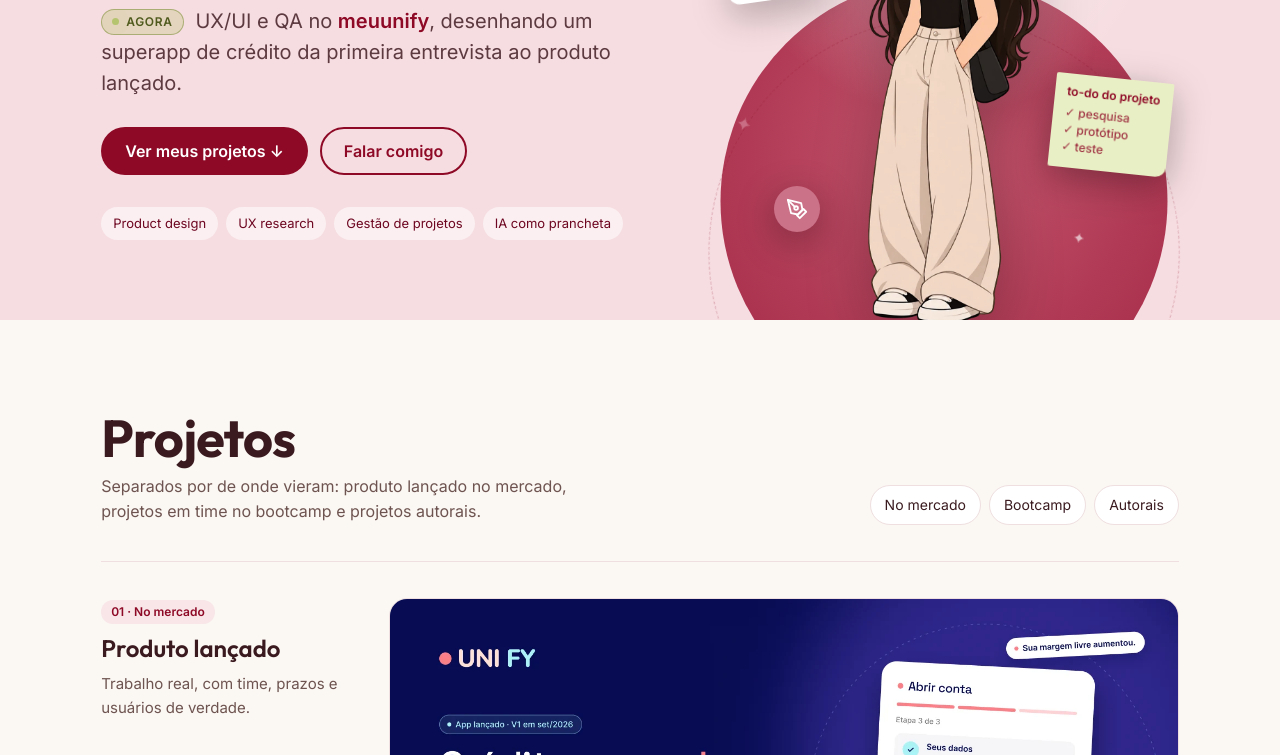
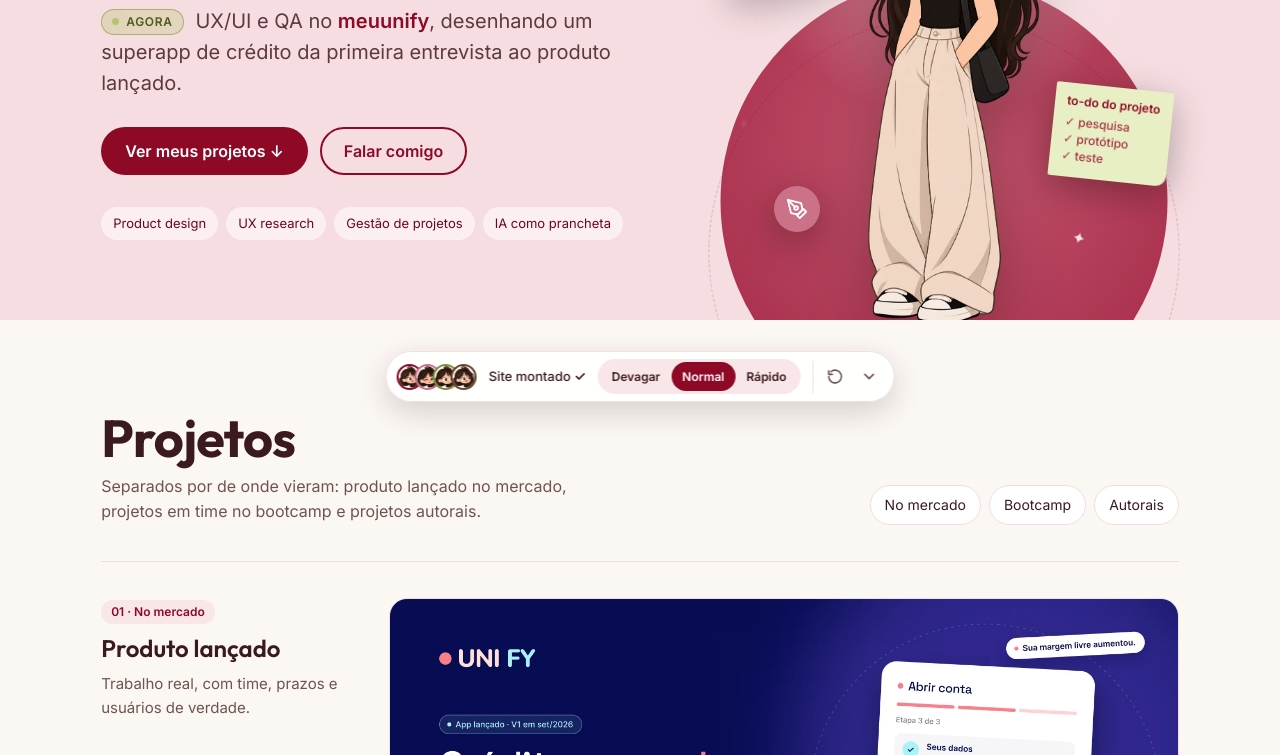
Before and after one commit to moraeslais/moraeslais.github.io, a plain HTML site: page index.html in a window 1280 px wide. Shown: the part 380-1135 px from the top of the page. Drawn offline with Linux system fonts and the light colour scheme.

Commit message:
Add files via upload

```diff
--- /dev/null
+++ b/intro.js
@@ -0,0 +1,186 @@
+/* Abertura: as carinhas da Laís montam o topo do site, como cursores num arquivo do Figma.
+   Só na primeira visita, no máximo ~2,6 s, pulável, e nunca com "reduzir movimento". */
+(function(){
+  const q=new URLSearchParams(location.search);
+  let replay=false;try{replay=sessionStorage.getItem('lm-replay')==='1';sessionStorage.removeItem('lm-replay')}catch(e){}
+  const force=q.has('intro')||window.LM_INTRO_FORCE===true||replay;
+  let seen=false;try{seen=localStorage.getItem('lm-intro')==='1'}catch(e){}
+  const reduce=matchMedia('(prefers-reduced-motion: reduce)').matches;
+  const hero=document.querySelector('.hero');
+  window.LM_BUILD=force||(!seen&&!reduce);
+  if(!hero||(!force&&(seen||reduce))||location.hash&&location.hash!=='#topo'&&!force)return;
+  try{localStorage.setItem('lm-intro','1')}catch(e){}
+
+  const L=(document.documentElement.lang||'pt').slice(0,2);
+  const T={pt:['Entender','Desenhar','Validar','Entregar','Pular'],en:['Understand','Design','Validate','Ship','Skip'],es:['Entender','Diseñar','Validar','Entregar','Saltar']}[L]||[];
+  const st=document.createElement('style');
+  st.textContent=`
+  .intro-on .hero-t>*{opacity:0}
+  .intro-on .hero .stagewrap>*{opacity:0}
+  .intro-on .hero .wrap{position:relative;z-index:1}
+  .hero .in-cover{position:absolute;inset:0;background:var(--bg);z-index:0;pointer-events:none}
+  .in-cur{position:fixed;left:0;top:0;z-index:9999;pointer-events:none;display:flex;align-items:flex-start;gap:2px;will-change:transform;filter:drop-shadow(0 6px 10px rgba(58,26,31,.22))}
+  .in-cur svg{width:20px;height:22px;flex:none}
+  .in-cur .lab{display:flex;align-items:center;gap:6px;margin-top:14px;padding:4px 10px 4px 4px;border-radius:999px;font:600 13px/1 Inter,system-ui,sans-serif;color:#fff;white-space:nowrap}
+  .in-cur .lab img{width:24px;height:24px;border-radius:50%;background:#fff;object-fit:cover}
+  .in-check{position:fixed;z-index:9998;pointer-events:none;width:34px;height:34px;border-radius:50%;display:grid;place-items:center;background:#B5C46F;color:#2a3410;font:700 18px/1 Inter;box-shadow:0 6px 16px rgba(0,0,0,.18)}
+  .in-skip{position:fixed;right:18px;bottom:18px;z-index:10000;border:0;border-radius:999px;padding:9px 16px;font:600 13px Inter,system-ui,sans-serif;background:light-dark(#3a1a1f,#f6e9ea);color:light-dark(#fff,#1c0f12);cursor:pointer;opacity:.85}
+  .in-skip:hover,.in-skip:focus-visible{opacity:1}`;
+  document.head.appendChild(st);
+  document.documentElement.classList.add('intro-on');
+
+  const cover=document.createElement('div');cover.className='in-cover';hero.appendChild(cover);
+  const C=[['#8E0926','img/lais-cara.webp'],['#CB7288','img/cara-pisca.webp'],['#7d8c38','img/cara-surpresa.webp'],['#6A4228','img/lais-cara.webp']];
+  const curs=C.map(([c,src],i)=>{const d=document.createElement('div');d.className='in-cur';d.setAttribute('aria-hidden','true');
+    d.innerHTML=`<svg viewBox="0 0 20 22"><path d="M2 2l15 8-6.5 1.6L7.5 18z" fill="${c}" stroke="#fff" stroke-width="1.6" stroke-linejoin="round"/></svg><span class="lab" style="background:${c}"><img src="${src}" alt="">${T[i]||''}</span>`;
+    document.body.appendChild(d);return d});
+  const skip=document.createElement('button');skip.className='in-skip';skip.type='button';skip.textContent=(T[4]||'Pular')+' ✕';document.body.appendChild(skip);
+
+  const anims=[];let done=false,timers=[];
+  const at=(ms,fn)=>timers.push(setTimeout(fn,ms));
+  const R=el=>el.getBoundingClientRect();
+  const W=innerWidth,H=innerHeight;
+  const starts=[[-60,-40],[W+40,H*.25],[-60,H+40],[W+40,H+40]];
+  const h1=hero.querySelector('h1'),sub=hero.querySelector('.sub'),me=hero.querySelector('.me'),btns=hero.querySelector('.btns');
+  const pt=(el,fx,fy)=>{if(!el)return[W/2,H/2];const r=R(el);let x=r.left+r.width*fx,y=r.top+r.height*fy;if(y>H-90){x=W*.62;y=H-110}return[Math.min(Math.max(x,16),W-140),y]};
+  const targets=[pt(h1,.55,.6),pt(sub,.35,.9),pt(me,.45,.35),pt(btns,.3,.7)];
+
+  function move(i,from,to,dur,delay){
+    const a=curs[i].animate([{transform:`translate(${from[0]}px,${from[1]}px)`},{transform:`translate(${to[0]}px,${to[1]}px)`}],{duration:dur,delay,easing:'cubic-bezier(.3,.7,.2,1)',fill:'forwards'});anims.push(a);return a}
+  function show(el,kf,dur){if(!el)return;el.style.opacity='1';const a=el.animate(kf,{duration:dur,easing:'cubic-bezier(.2,.8,.2,1)'});anims.push(a)}
+
+  // 1) Entender: o título se escreve
+  move(0,starts[0],targets[0],650,0);
+  at(560,()=>{const hello=hero.querySelector('.hello');[hello,h1].forEach(e=>show(e,[{clipPath:'inset(0 100% 0 0)',opacity:1},{clipPath:'inset(0 0 0 0)',opacity:1}],520))});
+  // 2) Desenhar: o fundo rosa é pintado a partir do cursor, e o texto aparece
+  move(1,starts[1],targets[1],700,180);
+  at(820,()=>{const r=R(hero),[x,y]=targets[1];const a=cover.animate([{clipPath:`circle(150% at ${x-r.left}px ${y-r.top}px)`},{clipPath:`circle(0% at ${x-r.left}px ${y-r.top}px)`}],{duration:620,easing:'cubic-bezier(.5,0,.2,1)',fill:'forwards'});anims.push(a);
+    [...hero.querySelectorAll('.stagewrap>*:not(.me):not(.bubble)')].forEach(e=>show(e,[{opacity:0},{opacity:1}],500));
+    [...hero.querySelectorAll('.hero-t>*:not(.hello):not(h1):not(.btns)')].forEach((e,k)=>at(120+k*70,()=>show(e,[{opacity:0,transform:'translateY(10px)'},{opacity:1,transform:'none'}],420)))});
+  // 3) Validar: a mascote entra
+  move(2,starts[2],targets[2],700,420);
+  at(1120,()=>{show(me,[{opacity:0,transform:'translateY(24px) scale(.94)'},{opacity:1,transform:'none'}],560);show(hero.querySelector('.bubble'),[{opacity:0},{opacity:1}],400)});
+  // 4) Entregar: botões + ✓
+  move(3,starts[3],targets[3],700,700);
+  at(1420,()=>{show(btns,[{opacity:0,transform:'scale(.96)'},{opacity:1,transform:'none'}],380);
+    const ck=document.createElement('div');ck.className='in-check';ck.textContent='✓';const[x,y]=targets[3];ck.style.left=(x-6)+'px';ck.style.top=(y-46)+'px';document.body.appendChild(ck);
+    const a=ck.animate([{transform:'scale(0)'},{transform:'scale(1.15)',offset:.6},{transform:'scale(1)'}],{duration:380,easing:'ease-out'});anims.push(a);at(900,()=>ck.animate([{opacity:1},{opacity:0}],{duration:250,fill:'forwards'}));at(1200,()=>ck.remove())});
+  // saída
+  at(2050,()=>curs.forEach((c,i)=>{const s=starts[(i+2)%4];move(i,targets[i],[s[0],s[1]],520,i*50)}));
+  at(2650,finish);
+
+  function finish(){if(done)return;done=true;timers.forEach(clearTimeout);anims.forEach(a=>{try{a.finish()}catch(e){}});
+    curs.forEach(c=>c.remove());cover.remove();skip.remove();document.querySelectorAll('.in-check').forEach(e=>e.remove());
+    hero.querySelectorAll('.hero-t>*,.stagewrap>*').forEach(e=>e.style.opacity='');
+    document.documentElement.classList.remove('intro-on');removeEventListener('keydown',onKey);window.LM_INTRO_DONE=true;dispatchEvent(new Event('lm-intro-done'))}
+  function onKey(e){if(e.key==='Escape')finish()}
+  skip.addEventListener('click',finish);addEventListener('keydown',onKey);
+  addEventListener('pointerdown',e=>{if(e.target!==skip)finish()},{once:true});
+  addEventListener('wheel',finish,{once:true,passive:true});
+})();
+
+/* Construção ao rolar: as carinhas-cursor desenham a caixa de cada elemento (como uma seleção no Figma),
+   a caixa vira esqueleto e o conteúdo aparece. Várias carinhas trabalham ao mesmo tempo. */
+(function(){
+  if(!window.LM_BUILD||!('IntersectionObserver' in window))return;
+  const L=(document.documentElement.lang||'pt').slice(0,2);
+  const LAB={pt:['Entender','Desenhar','Validar','Entregar'],en:['Understand','Design','Validate','Ship'],es:['Entender','Diseñar','Validar','Entregar']}[L]||[];
+  const C=[['#8E0926','img/lais-cara.webp'],['#CB7288','img/cara-pisca.webp'],['#7d8c38','img/cara-surpresa.webp'],['#6A4228','img/lais-cara.webp']];
+  const st=document.createElement('style');
+  st.textContent=`.bld-wait{opacity:0}
+  .bc{position:absolute;left:0;top:0;z-index:9999;pointer-events:none;display:flex;align-items:flex-start;gap:2px;will-change:transform;filter:drop-shadow(0 6px 10px rgba(58,26,31,.22))}
+  .bc svg{width:20px;height:22px;flex:none}
+  .bc .lab{display:flex;align-items:center;gap:6px;margin-top:14px;padding:4px 10px 4px 4px;border-radius:999px;font:600 13px/1 Inter,system-ui,sans-serif;color:#fff;white-space:nowrap}
+  .bc .lab img{width:24px;height:24px;border-radius:50%;background:#fff;object-fit:cover}
+  .bsel{position:absolute;z-index:9998;pointer-events:none;border:1.5px solid var(--c);background:color-mix(in srgb,var(--c) 6%,transparent);border-radius:4px;box-sizing:border-box}
+  .bsel i{position:absolute;width:7px;height:7px;background:#fff;border:1.5px solid var(--c);border-radius:1px}
+  .bsel i:nth-child(1){left:-4px;top:-4px}.bsel i:nth-child(2){right:-4px;top:-4px}.bsel i:nth-child(3){left:-4px;bottom:-4px}.bsel i:nth-child(4){right:-4px;bottom:-4px}
+  .bsel b{position:absolute;left:50%;bottom:-24px;transform:translateX(-50%);background:var(--c);color:#fff;font:600 11px/1 Inter,system-ui,sans-serif;padding:4px 6px;border-radius:4px;white-space:nowrap}
+  .bsel.sk{background:repeating-linear-gradient(90deg,color-mix(in srgb,var(--c) 10%,transparent) 0 40%,color-mix(in srgb,var(--c) 18%,transparent) 50%,color-mix(in srgb,var(--c) 10%,transparent) 60% 100%);background-size:200% 100%;animation:bsk 1s linear infinite}
+  @keyframes bsk{to{background-position:-200% 0}}`;
+  document.head.appendChild(st);
+  document.documentElement.style.overflowX='clip';
+  const SPEC=[['#projetos .sec-h','.sec-h>div>p,.jump'],['#projetos .group','.g-label>*:not(h3),.card'],['#processo','.psteps>li'],['#recomendacoes','.qgrid>figure'],['#sobre','.pstack,.about>*:not(.pstack)'],['#trajetoria','.tl-grid>*,.tl>*'],['#arquivos','.fold'],['#contato','.ct-card,.ct-left>*']];
+  const units=[];
+  SPEC.forEach(([sel,it])=>document.querySelectorAll(sel).forEach(root=>{
+    const head=root.querySelector('.g-label h3,h2,h3');
+    let items=it?[...root.querySelectorAll(it)]:[];
+    items=items.filter((e,i,a)=>!a.some(o=>o!==e&&o.contains(e)));
+    if(root.getBoundingClientRect().bottom<0)return;
+    const els=[head,...items].filter(Boolean);
+    els.forEach(e=>e.classList.add('bld-wait'));
+    units.push({root,els,done:false});
+  }));
+  if(!units.length)return;
+  let n=0,SPD=1,STOP=false;try{SPD=+localStorage.getItem('lm-bspd')||1}catch(e){}
+  const sleep=ms=>new Promise(r=>setTimeout(r,ms/SPD));
+  const box=el=>{const r=el.getBoundingClientRect();return{x:r.left+scrollX,y:r.top+scrollY,w:r.width,h:r.height}};
+  function mkCursor(k){const[col,src]=C[k%4];const c=document.createElement('div');c.className='bc';c.setAttribute('aria-hidden','true');
+    c.innerHTML=`<svg viewBox="0 0 20 22"><path d="M2 2l15 8-6.5 1.6L7.5 18z" fill="${col}" stroke="#fff" stroke-width="1.6" stroke-linejoin="round"/></svg><span class="lab" style="background:${col}"><img src="${src}" alt="">${LAB[k%4]||''}</span>`;
+    document.body.appendChild(c);return{el:c,col,x:0,y:0}}
+  function go(cur,x,y,ms){const a=cur.el.animate([{transform:`translate(${cur.x}px,${cur.y}px)`},{transform:`translate(${x}px,${y}px)`}],{duration:ms/SPD,easing:'cubic-bezier(.45,.05,.25,1)',fill:'forwards'});cur.x=x;cur.y=y;return a.finished}
+  async function draw(cur,el,fast){
+    if(STOP){el.classList.remove('bld-wait');return}
+    const b=box(el);if(!b.w||!b.h){el.classList.remove('bld-wait');return}
+    await go(cur,b.x,b.y,fast?260:380);
+    const s=document.createElement('div');s.className='bsel';s.style.setProperty('--c',cur.col);
+    s.innerHTML='<i></i><i></i><i></i><i></i><b></b>';Object.assign(s.style,{left:b.x+'px',top:b.y+'px',width:'0px',height:'0px'});document.body.appendChild(s);
+    const lab=s.querySelector('b');const D=(fast?380:560)/SPD,t0=performance.now();
+    cur.el.animate([{transform:`translate(${b.x}px,${b.y}px)`},{transform:`translate(${b.x+b.w}px,${b.y+b.h}px)`}],{duration:D,easing:'cubic-bezier(.45,.05,.25,1)',fill:'forwards'});cur.x=b.x+b.w;cur.y=b.y+b.h;
+    await new Promise(res=>{(function f(now){const p=Math.min(1,(now-t0)/D),e=p<.5?2*p*p:1-Math.pow(-2*p+2,2)/2;const w=b.w*e,h=b.h*e;s.style.width=w+'px';s.style.height=h+'px';lab.textContent=`${Math.round(w)} × ${Math.round(h)}`;p<1?requestAnimationFrame(f):res()})(performance.now())});
+    if(STOP){s.remove();el.classList.remove('bld-wait');return}
+    s.classList.add('sk');await sleep(fast?160:260);
+    el.classList.remove('bld-wait');el.animate([{opacity:0},{opacity:1}],{duration:320/SPD,easing:'ease-out'});
+    s.animate([{opacity:1},{opacity:0}],{duration:320,fill:'forwards'}).onfinish=()=>s.remove();
+  }
+
+  // barra de controle: velocidade e "mostrar tudo"
+  const TX={pt:{re:'Ver a animação de novo',min:'Esconder controles',max:'Mostrar controles da animação',wait:'Role para continuar ↓',ok:'Site montado',b:'Construindo',sp:['Devagar','Normal','Rápido'],all:'Mostrar tudo',lab:'Velocidade da animação'},en:{re:'Replay the animation',min:'Hide controls',max:'Show animation controls',wait:'Scroll to keep going ↓',ok:'All built',b:'Building',sp:['Slow','Normal','Fast'],all:'Show all',lab:'Animation speed'},es:{re:'Ver la animación de nuevo',min:'Ocultar controles',max:'Mostrar controles de la animación',wait:'Desplázate para seguir ↓',ok:'Sitio armado',b:'Construyendo',sp:['Lento','Normal','Rápido'],all:'Mostrar todo',lab:'Velocidad de la animación'}}[L]||{};
+  const bst=document.createElement('style');bst.textContent=`.bbar{position:fixed;left:50%;bottom:18px;transform:translate(-50%,0);z-index:10000;display:flex;align-items:center;gap:12px;padding:7px 8px 7px 10px;border-radius:999px;background:light-dark(rgba(255,255,255,.92),rgba(38,21,25,.92));color:var(--ink);border:1px solid var(--line);box-shadow:0 10px 30px rgba(58,26,31,.18);backdrop-filter:blur(8px);font:500 13px/1 Inter,system-ui,sans-serif;transition:opacity .3s,transform .3s}
+  .bbar.off{opacity:0;transform:translate(-50%,16px);pointer-events:none}
+  .bbar .fc{display:flex}.bbar .fc img{width:26px;height:26px;border-radius:50%;border:2px solid var(--c);background:#fff;margin-left:-8px;object-fit:cover}.bbar .fc img:first-child{margin-left:0}
+  .bbar .bnow{white-space:nowrap;max-width:200px;overflow:hidden;text-overflow:ellipsis}.bbar .bnow b{font-weight:600}
+  .bbar .seg{display:flex;background:var(--peach2);border-radius:999px;padding:3px}
+  .bbar .seg button,.bbar .all{white-space:nowrap;border:0;background:none;color:inherit;font:600 12px Inter,system-ui,sans-serif;padding:7px 11px;border-radius:999px;cursor:pointer}
+  .bbar .seg button[aria-pressed=true]{background:var(--cocoa);color:#fff}
+  .bbar .all{background:var(--ink);color:var(--bg)}
+  .bbar button:focus-visible{outline:2px solid var(--blush);outline-offset:2px}
+  .bbar .bic{display:flex;gap:2px;padding-left:6px;border-left:1px solid var(--line)}
+  .bbar .bmin,.bbar .bre{border:0;background:none;color:var(--mut);width:32px;height:32px;border-radius:50%;cursor:pointer;display:grid;place-items:center;padding:0}
+  .bbar .bmin:hover,.bbar .bre:hover{background:var(--peach2);color:var(--ink)}
+  .bbar.fin .all{display:none}
+  .bpeek{position:fixed;right:18px;bottom:18px;z-index:10000;width:52px;height:52px;border-radius:50%;border:2px solid var(--cocoa);background:#fff;padding:0;cursor:pointer;box-shadow:0 10px 24px rgba(58,26,31,.22);transition:transform .2s}
+  .bpeek:hover{transform:translateY(-2px) scale(1.05)}
+  .bpeek img{width:100%;height:100%;border-radius:50%;object-fit:cover}
+  .bpeek[hidden]{display:none}
+  @media(max-width:600px){.bbar{gap:8px;bottom:12px}.bbar .bnow{display:none}.bbar .seg button,.bbar .all{padding:7px 9px}}`;document.head.appendChild(bst);
+  const bar=document.createElement('div');bar.className='bbar off';bar.setAttribute('role','group');bar.setAttribute('aria-label',TX.lab||'');
+  bar.innerHTML=`<span class="fc" aria-hidden="true">${C.map(([c,src])=>`<img src="${src}" alt="" style="--c:${c}">`).join('')}</span><span class="bnow"><span class="bl">${TX.b}</span> <b></b></span><span class="seg">${[.5,1,2].map((v,i)=>`<button type="button" data-v="${v}" aria-pressed="${v===SPD}">${TX.sp[i]}</button>`).join('')}</span><button type="button" class="all">${TX.all}</button><span class="bic"><button type="button" class="bre" aria-label="${TX.re}" title="${TX.re}"><svg viewBox="0 0 24 24" width="17" height="17" fill="none" stroke="currentColor" stroke-width="2.2" stroke-linecap="round" stroke-linejoin="round"><path d="M3 12a9 9 0 1 0 3-6.7"/><path d="M3 4v5h5"/></svg></button><button type="button" class="bmin" aria-label="${TX.min}" title="${TX.min}"><svg viewBox="0 0 24 24" width="17" height="17" fill="none" stroke="currentColor" stroke-width="2.2" stroke-linecap="round" stroke-linejoin="round"><path d="M6 9l6 6 6-6"/></svg></button></span>`;
+  document.body.appendChild(bar);
+  const peek=document.createElement('button');peek.type='button';peek.className='bpeek';peek.hidden=true;peek.setAttribute('aria-label',TX.max);peek.title=TX.max;peek.innerHTML='<img src="img/cara-pisca.webp" alt="">';document.body.appendChild(peek);
+  let mini=false;try{mini=localStorage.getItem('lm-bmini')==='1'}catch(e){}
+  const setMini=v=>{mini=v;try{localStorage.setItem('lm-bmini',v?'1':'0')}catch(e){}bar.style.display=v?'none':'';peek.hidden=!v||!document.body.contains(bar);if(!v)bar.querySelector('.bmin').focus();else peek.focus()};
+  bar.querySelector('.bmin').onclick=()=>setMini(true);
+  bar.querySelector('.bre').onclick=()=>{try{sessionStorage.setItem('lm-replay','1')}catch(e){}if(history.scrollRestoration)history.scrollRestoration='manual';scrollTo(0,0);location.reload()};peek.onclick=()=>setMini(false);
+  const nowB=bar.querySelector('.bnow b'),nowLab=bar.querySelector('.bnow .bl');let active=0,hideT;
+  bar.querySelectorAll('.seg button').forEach(btn=>btn.onclick=()=>{SPD=+btn.dataset.v;try{localStorage.setItem('lm-bspd',SPD)}catch(e){}bar.querySelectorAll('.seg button').forEach(x=>x.setAttribute('aria-pressed',x===btn))});
+  function showAll(){STOP=true;units.forEach(u=>{u.done=true;u.els.forEach(e=>e.classList.remove('bld-wait'))});document.querySelectorAll('.bc,.bsel').forEach(e=>e.remove());nowLab.textContent=TX.ok;nowB.textContent='✓';bar.classList.add('fin')}
+  bar.querySelector('.all').onclick=showAll;
+  const secName=u=>{const sec=u.root.closest('section');const h=sec&&sec.querySelector('h2');return h?h.textContent.trim():''};
+  function busy(u,on){if(STOP)return;active+=on?1:-1;if(on){nowLab.textContent=TX.b;nowB.textContent='· '+secName(u)}else if(active<=0){if(units.every(x=>x.done)){nowLab.textContent=TX.ok;nowB.textContent='✓';bar.classList.add('fin')}else{nowLab.textContent=TX.wait;nowB.textContent=''}}}
+  async function build(u){
+    if(u.done||STOP)return;u.done=true;busy(u,true);
+    const lanes=Math.min(3,Math.max(1,Math.ceil(u.els.length/2)));
+    const W=document.documentElement.clientWidth;
+    const curs=[...Array(lanes)].map((_,i)=>{const c=mkCursor(n+i);const b=box(u.els[0]);c.x=i%2?W-30:-30;c.y=b.y+i*40;c.el.style.transform=`translate(${c.x}px,${c.y}px)`;return c});n+=lanes;
+    const queue=[...u.els];const fast=queue.length>4;
+    await Promise.all(curs.map(async c=>{while(queue.length&&!STOP){await draw(c,queue.shift(),fast)}queue.splice(0).forEach(e=>e.classList.remove('bld-wait'));if(STOP){c.el.remove();return}
+      await go(c,c.x<W/2?-60:W+20,c.y+40,420);c.el.remove()}));
+    busy(u,false);
+  }
+  const io=new IntersectionObserver(es=>es.forEach(e=>{if(e.isIntersecting){const u=units.find(x=>x.root===e.target);if(u){build(u);io.unobserve(e.target)}}}),{rootMargin:'0px 0px -12% 0px',threshold:0});
+  // espera a abertura do topo terminar antes de começar a construir o que já está na tela
+  const startIO=()=>{if(startIO.on)return;startIO.on=true;bar.classList.remove('off');if(mini){bar.style.display='none';peek.hidden=false}nowLab.textContent=TX.wait;units.forEach(u=>io.observe(u.root))};
+  if(window.LM_INTRO_DONE||!document.documentElement.classList.contains('intro-on'))startIO();else{addEventListener('lm-intro-done',startIO,{once:true});setTimeout(startIO,3200)}
+  addEventListener('scroll',()=>{units.forEach(u=>{if(!u.done&&u.root.getBoundingClientRect().bottom<0){u.done=true;u.els.forEach(e=>e.classList.remove('bld-wait'))}})},{passive:true});
+})();
```
Also changed, not shown: index.html (+1 -0 lines).
